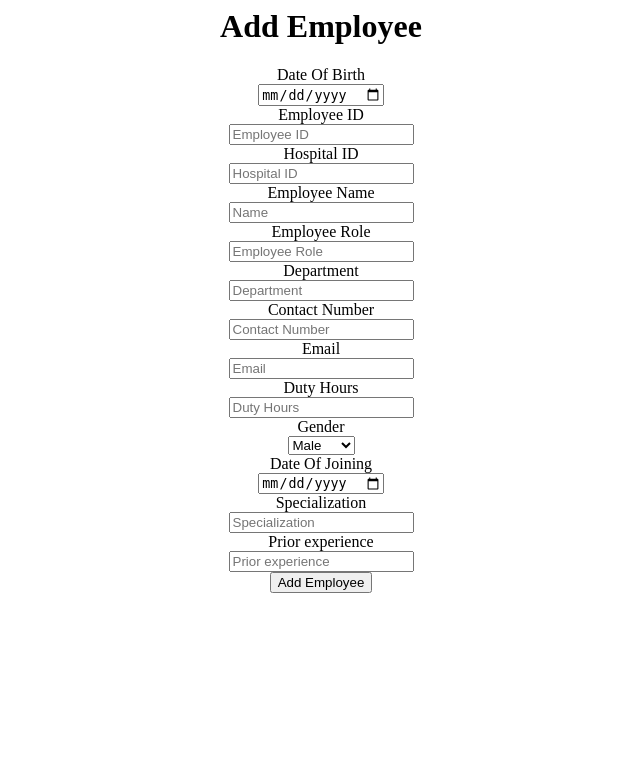
After one commit to Prathoshini07/Hospital-Management-System, a PHP site: page /add_emp.html in a window 1280 px wide. The commit adds this page. Shown: the top 783 px of the page, without its empty margins (319-959 px from the left). Run offline with PHP 8.4, Linux system fonts and the light colour scheme.

Commit message:
Added some forms

```diff
--- a/Styles.css
+++ b/Styles.css
@@ -1,4 +1,4 @@
-#section1,#section2 {
+#section1,#section2{
     height: 730px;
     background: linear-gradient(90deg, rgba(2, 0, 36, 1) 0%, rgba(9, 9, 121, 1) 35%, rgba(0, 212, 255, 1) 100%);
 }
@@ -28,7 +28,16 @@
 {
     opacity: 0.7;
 }
-#section2 table,h1{
+#section2 table{
+    color:whitesmoke;
+    display: flex;
+    justify-content: center;
+    align-items: center;
+    font-family: "Quicksand", sans-serif;
+    font-optical-sizing: auto;
+    font-style: normal;
+}
+#section2 h1{
     color:whitesmoke;
     display: flex;
     justify-content: center;
@@ -40,3 +49,16 @@
 #section2 table{
     padding-top: 150px;
 }
+#section3 h1{
+    color: black;
+    display: flex;
+    align-items: center;
+    justify-content: center;
+    align-items: center;
+}
+#section3 form{
+    display: flex;
+    flex-direction: column;
+    align-items: center;
+    justify-content: center;
+}
--- /dev/null
+++ b/add_emp.html
@@ -0,0 +1,43 @@
+<html>
+    <head>
+        <title>Add employee form</title>
+        <link rel="stylesheet" type="text/css" href="Styles.css">
+    </head>
+    <body>
+        <div id="section3">
+            <h1>Add Employee</h1>
+            <form>
+            <label for="dob">Date Of Birth</label>
+            <input type="date" placeholder="yyyy-mm-dd">
+            <label for="eid">Employee ID</label>
+            <input type="text" placeholder="Employee ID">
+            <label for="hid">Hospital ID</label>
+            <input type="text" placeholder="Hospital ID">
+            <label for="e_name">Employee Name</label>
+            <input type="text" placeholder="Name">
+            <label for="e_role">Employee Role</label>
+            <input type="text" placeholder="Employee Role">
+            <label for="dept">Department</label>
+            <input type="text" placeholder="Department">
+            <label for="contact_no">Contact Number</label>
+            <input type="text" placeholder="Contact Number">
+            <label for="email">Email</label>
+            <input type="text" placeholder="Email">
+            <label for="duty_hours">Duty Hours</label>
+            <input type="text" placeholder="Duty Hours">
+            <label for="gender">Gender</label>
+            <select placeholder="select an option">
+            <option value="male">Male</option>
+            <option value="female">Female</option>
+            <option value="other">Other</option></select>
+            <label for="doj">Date Of Joining</label>
+            <input type="date" placeholder="yyyy-mm-dd">
+            <label for="specialization">Specialization</label>
+            <input type="text" placeholder="Specialization">
+            <label for="experience">Prior experience</label>
+            <input type="text" placeholder="Prior experience">
+            <button>Add Employee</button>
+        </form>
+    </div>
+    </body>
+</html>
--- a/admin.php
+++ b/admin.php
@@ -11,7 +11,7 @@
         <h1 style="padding-top:100px">ADMIN</h1>
         <table cellspacing="15px" cellpadding="15px" style="text-align:center">
             <tr style="background-color: rgba(255,255,255,0.5)">
-                <td>Add Employee</td>
+                <td><a href="add_emp.php">Add Employee</a></td>
                 <td>Alter Employee Details</td>
                 <td>Delete Employee</td>
                 <td>Room Allotment</td>
```
Also changed, not shown: alter_emp.html (added, +32 -0 lines), delete_emp.html (added, +19 -0 lines).
